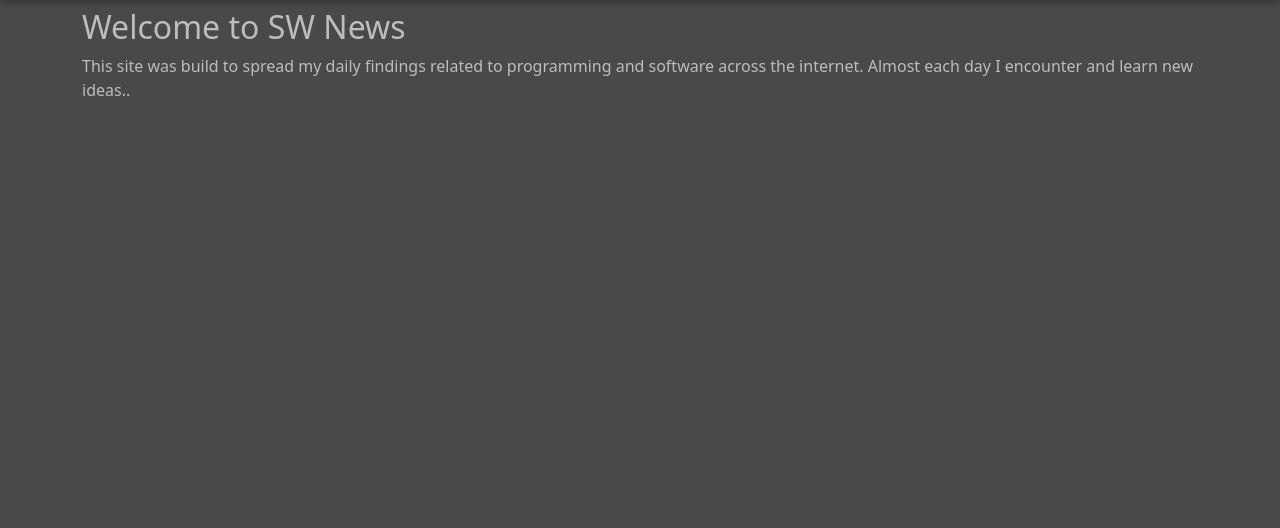
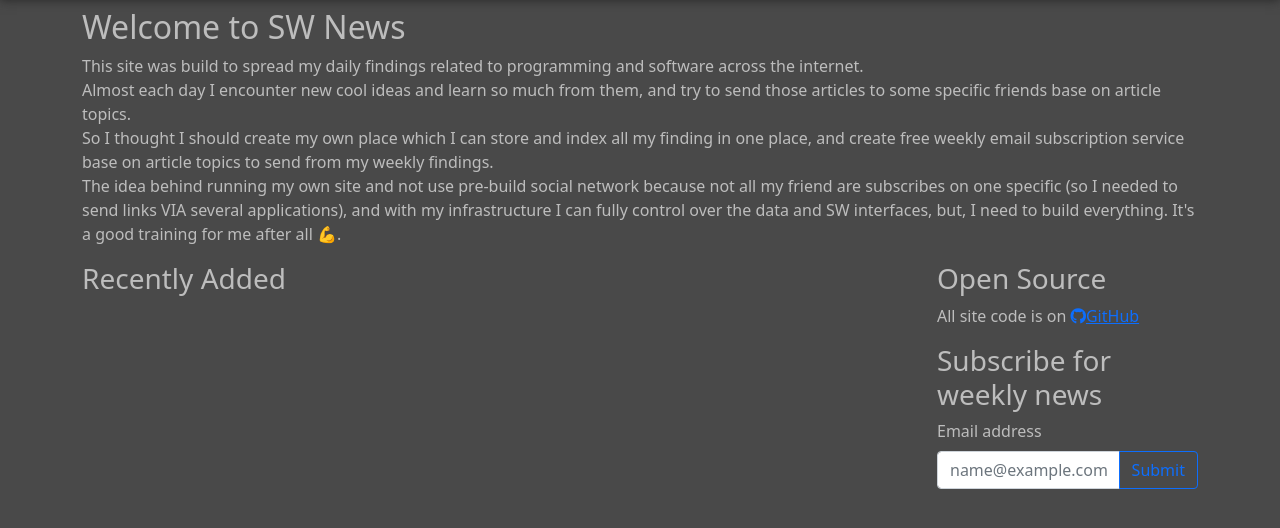
Before and after one commit to ohad24/sw-news-il, a Flask app: page / in a window 1280 px wide. Shown: the part 56-584 px from the top of the page. Run offline with Flask 2, Linux system fonts and the light colour scheme; data that the repository does not hold is empty; some libraries are stand-ins or nearby versions.

Commit message:
basic home page design

```diff
--- a/src/static/styles.css
+++ b/src/static/styles.css
@@ -6,3 +6,16 @@ body {
 nav.navbar {
     box-shadow: 0 0 10px rgb(39, 39, 39);
 }
+
+#recently-added.card {
+    border: none;
+    box-shadow: -5px 5px 20px 2px rgb(51, 51, 51);
+}
+
+#recently-added .card-body {
+    background-color: #2a2a2a;
+}
+
+#recently-added .card-header {
+    background-color: #6b6b6b;
+}
--- a/src/templates/base.html
+++ b/src/templates/base.html
@@ -7,8 +7,10 @@
 
     <link href="https://cdn.jsdelivr.net/npm/bootstrap@5.0.0-beta2/dist/css/bootstrap.min.css" rel="stylesheet"
         integrity="sha384-BmbxuPwQa2lc/FVzBcNJ7UAyJxM6wuqIj61tLrc4wSX0szH/Ev+nYRRuWlolflfl" crossorigin="anonymous">
+    <link rel="stylesheet" href="https://pro.fontawesome.com/releases/v5.10.0/css/all.css" integrity="sha384-AYmEC3Yw5cVb3ZcuHtOA93w35dYTsvhLPVnYs9eStHfGJvOvKxVfELGroGkvsg+p" crossorigin="anonymous"/>
     <link rel="stylesheet" href="static/styles.css" media="screen">
-    <title>Hello, world!</title>
+
+    <title>SW News</title>
 </head>
 
 <body>
--- a/src/templates/home.html
+++ b/src/templates/home.html
@@ -4,6 +4,69 @@
 <h2>Welcome to SW News</h2>
 <p>
     This site was build to spread my daily findings related to programming and software across the internet.
-    Almost each day I encounter and learn new ideas..
+    <br>
+    Almost each day I encounter new cool ideas and learn so much from them, and try to send those articles to some specific friends base on article topics.
+    <br>
+    So I thought I should create my own place which I can store and index all my finding in one place, and create free weekly email subscription service base on article topics to send from my weekly findings.
+    <br>
+    The idea behind running my own site and not use pre-build social network because not all my friend are subscribes on one specific (so I needed to send links VIA several applications), and with my infrastructure I can fully
+    control over the data and SW interfaces, but, I need to build everything. It's a good training for me after all 💪.
 </p>
+
+
+<div class="row">
+    <div class="col-lg-9 col-md-12 col-sm-12 col-xs-12">
+        <h3>Recently Added</h3>
+        {% for doc in docs %}
+        <div id="recently-added" class="card mb-3">
+            <div class="card-header d-flex justify-content-between">
+                <div>
+                    <span class="badge bg-primary">SW</span>
+                    <span class="badge bg-secondary">Frontend</span>
+                    <span class="badge bg-success">Backend</span>
+                    <span class="badge bg-danger">Databases</span>
+                    <span class="badge bg-warning text-dark">Data</span>
+                    <span class="badge bg-info text-dark">Python</span>
+                    <span class="badge bg-light text-dark">Node</span>
+                    <span class="badge bg-dark">Golang</span>
+                </div>
+                <div>
+                    {{ doc.ts.strftime('%Y-%m-%d') }}
+                </div>
+            </div>
+            <div class="card-body">
+                <h5 class="card-title">{{ doc.news_title }}</h5>
+                <p class="card-text">{{ doc.content }}</p>
+                <div class="d-flex justify-content-end">
+                    <a href="#" class="btn btn-outline-secondary btn-sm">Go to article</a>
+                </div>
+            </div>
+        </div>
+        {% endfor %}
+    </div>
+
+    <div class="col">
+        <div class="row">
+            <div class="col">
+                <h3>Open Source</h3>
+                <p>
+                    All site code is on
+                    <a href="https://github.com/ohad24/sw-news-il" target="_blank">
+                        <i class="fab fa-github"></i>GitHub
+                    </a>
+                </p>
+            </div>
+        </div>
+        <div class="row">
+            <div class="col">
+                <h3>Subscribe for weekly news</h3>
+                <label for="subscription-input" class="form-label">Email address</label>
+                <div class="input-group mb-3">
+                    <input type="email" class="form-control" id="subscription-input" placeholder="name@example.com">
+                    <button class="btn btn-outline-primary" type="button" id="subscription-input-btn">Submit</button>
+                  </div>
+            </div>
+        </div>
+    </div>
+</div>
 {% endblock %}
```
Also changed, not shown: src/default_settings.cfg (deleted, +0 -14 lines), README.md.
